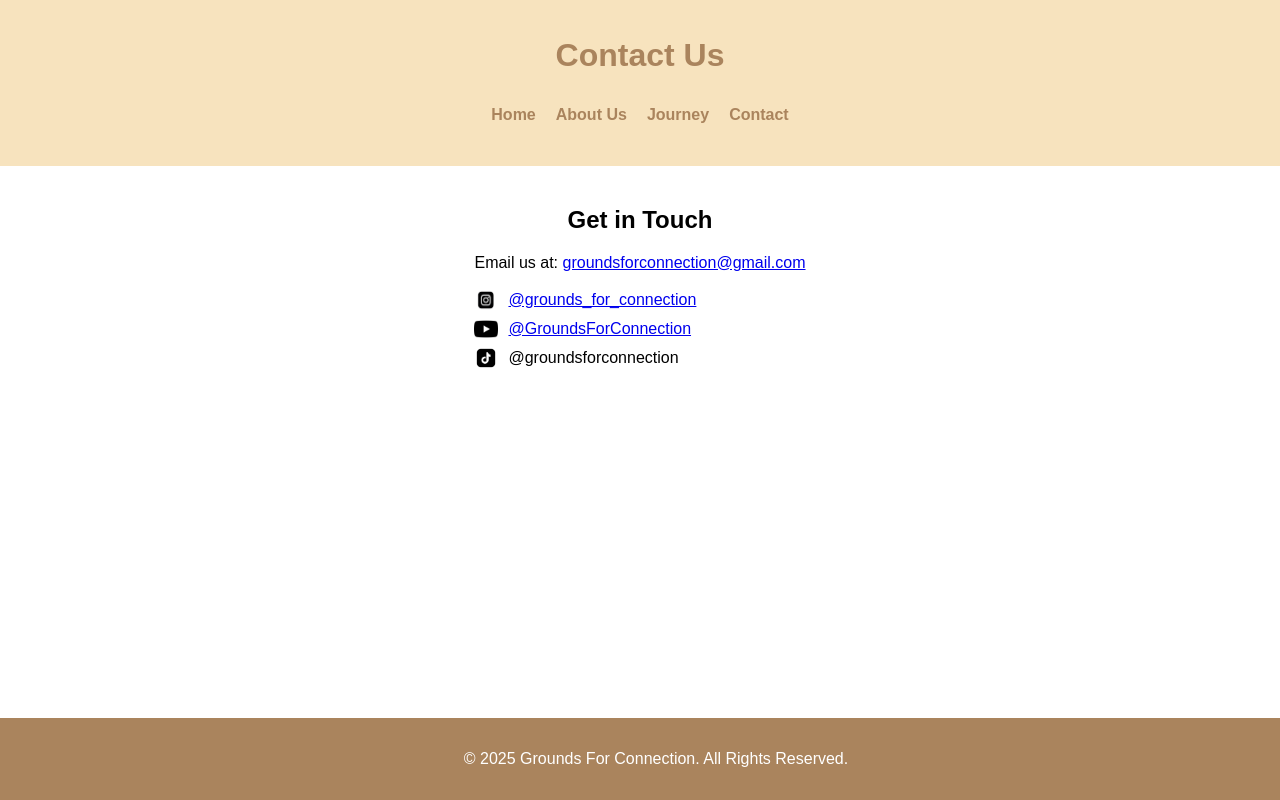
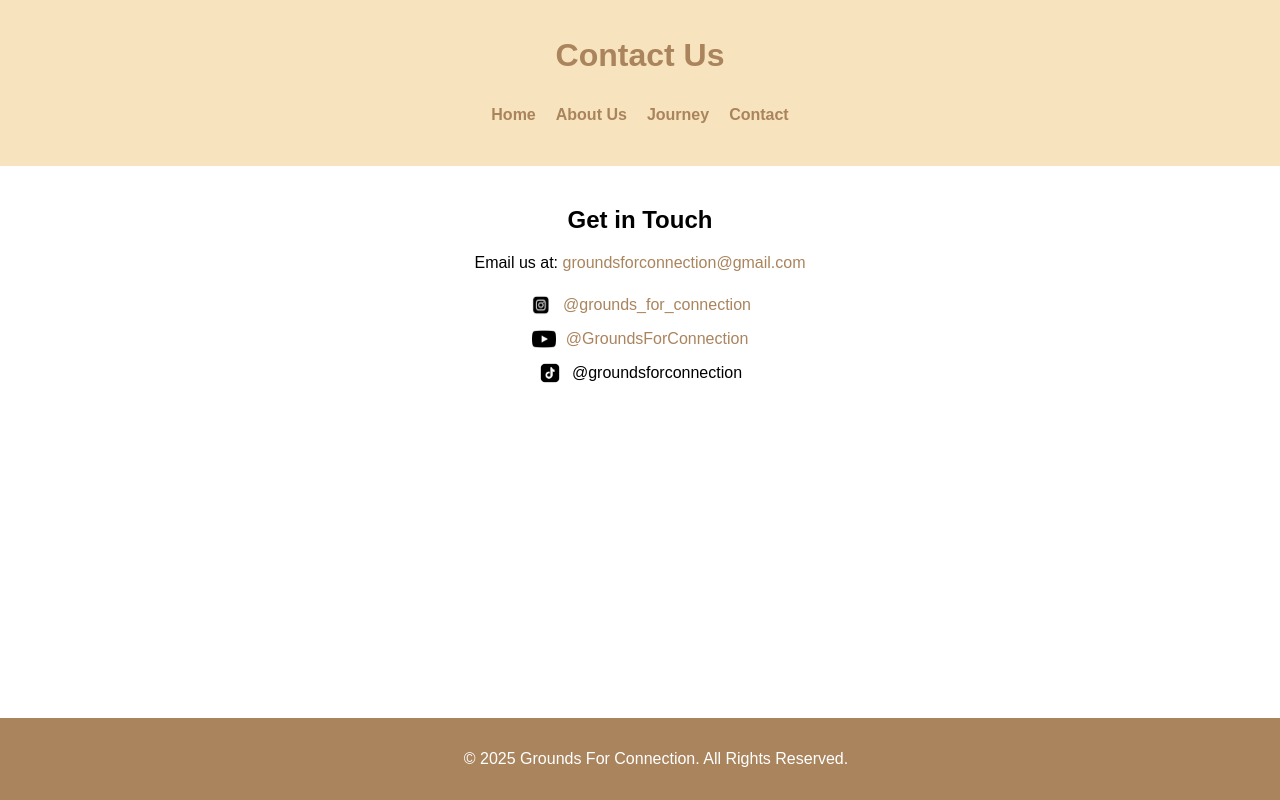
Before and after one commit to MoTheMelon/GroundsForConnection, a website: page contact.html in a window 1280 px wide. Shown: the top 800 px of the page. Drawn offline with Linux system fonts and the light colour scheme.

Commit message:
changes!

```diff
--- a/styles.css
+++ b/styles.css
@@ -1,11 +1,13 @@
 body {
   font-family: Arial, sans-serif;
+  display: flex;
+  flex-direction: column;
+  /* align-items: center; */
+  text-align: center;
+  justify-content: center;
+  min-height: 100vh;
   margin: 0;
   padding: 0;
-  text-align: center;
-  display: flex;
-  flex-direction: column;
-  min-height: 100vh;
 }
 
 header {
@@ -71,9 +73,17 @@ footer {
   }
 }
 
+.social-media {
+  display: flex;
+  flex-direction: column;
+  align-items: center;
+  text-align: center;
+}
+
 .social-item {
   display: flex;
   align-items: center;
+  justify-content: center;
   gap: 10px;
   margin: 5px 0;
 }
@@ -89,3 +99,23 @@ footer {
   align-items: center;
   line-height: 1.5;
 }
+
+a:link {
+  color: #aa845d;
+  text-decoration: none;
+}
+
+a:visited {
+  color: #63482c;
+}
+
+a:hover {
+  color: #f2c79b;
+  text-decoration: underline;
+  font-size: larger;
+  font-style: italic;
+}
+
+a:active {
+  color: #63482c;
+}
```
